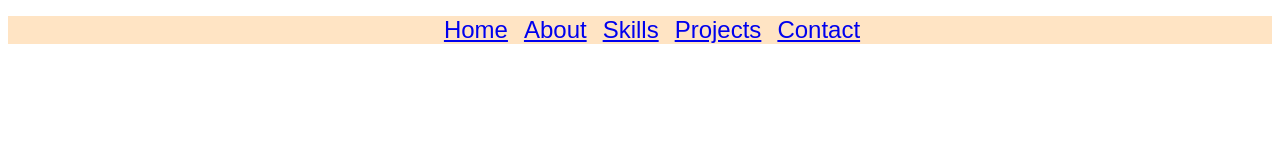
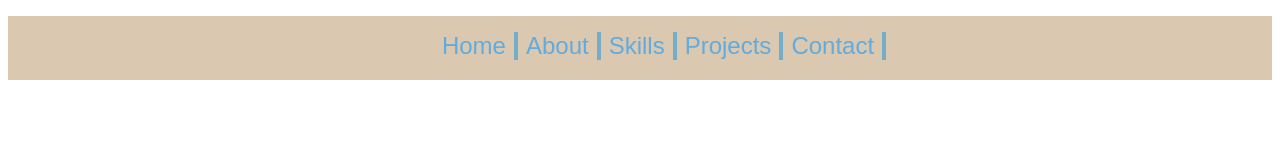
Before and after one commit to M-Shafay/Web_Dev_Asm_1, a plain HTML site: page index.html in a window 1280 px wide. Drawn offline with Linux system fonts and the light colour scheme.

Commit message:
Create Hover effect

```diff
--- a/index.html
+++ b/index.html
@@ -7,7 +7,7 @@
         <link rel="stylesheet" href="style.css">
     </head>
     <body>
-        <nav style="background-color: bisque;">
+        <nav class="navbar">
             <ul>
                 <li><a href="#">Home</a></li>
                 <li><a href="#">About</a></li>
--- a/style.css
+++ b/style.css
@@ -1,5 +1,11 @@
+.navbar
+{
+    background-color: rgb(218, 200, 177);
+    height: 8vh;
+}
 nav > ul
 {
+    padding-top: 2vh;
     list-style-type: none;
     display: flex;
     flex-direction: row;
@@ -7,7 +13,20 @@ nav > ul
 }
 nav > ul > li
 {
-    margin-right: 2vh;
+    padding-right: 1vh;
+    padding-left: 1vh;
     font-size: 3vh;
     font-family: sans-serif;
+    border-right: 0.5vh solid rgb(116, 173, 199);
 }
+nav > ul > li > a
+{
+    color: rgb(98, 171, 220);
+    text-decoration: none;
+
+}
+li > a:hover
+{
+    font-size: 2.7vh;
+    color:rgb(201, 132, 54);
+}
```
